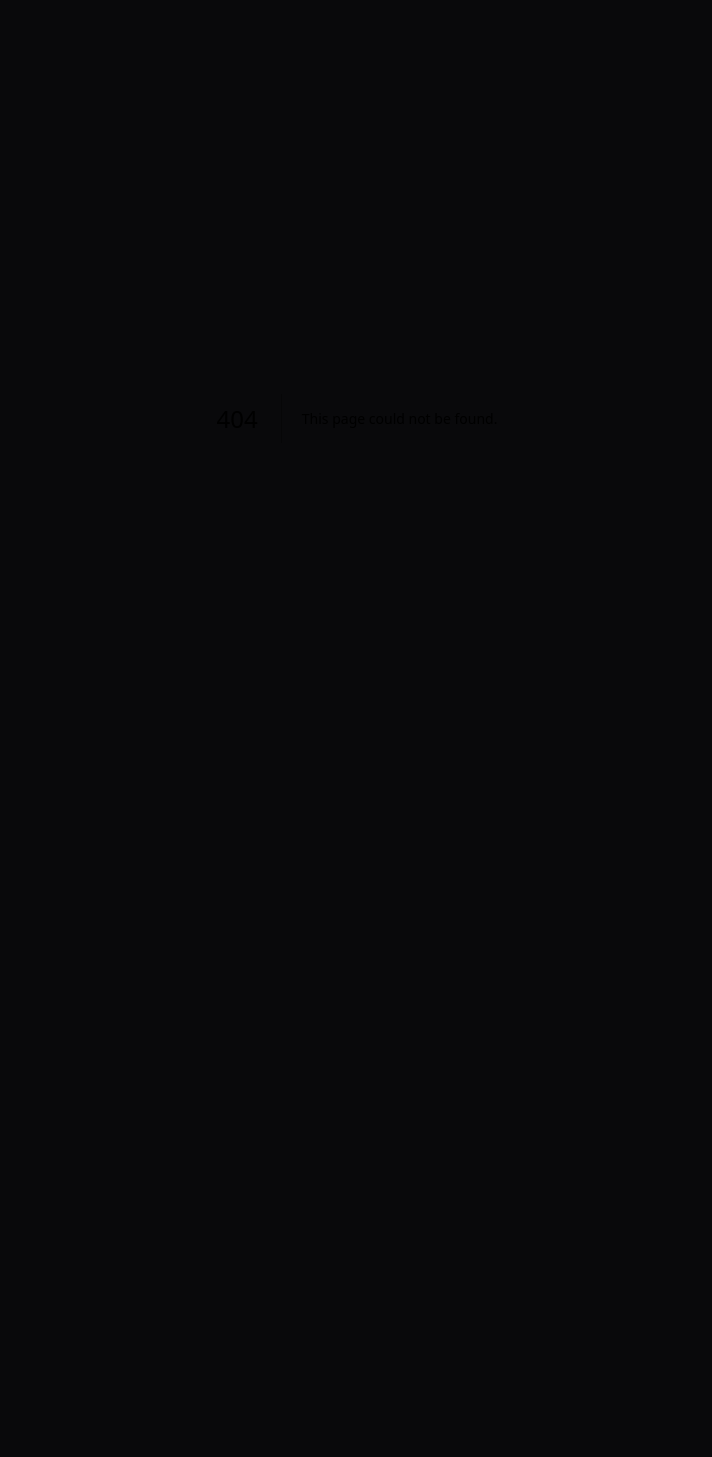
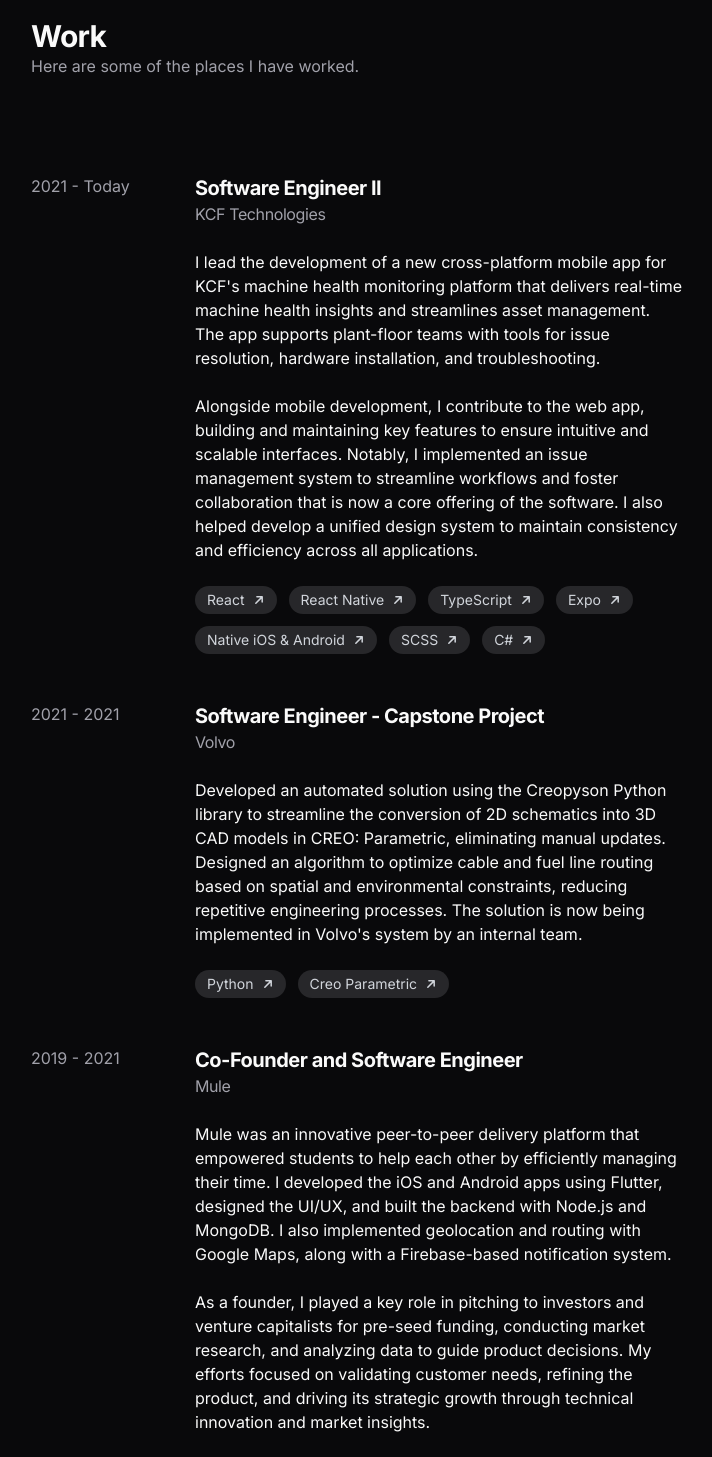
Before and after one commit to mrigankdoshy/personal-website-v2, a Next.js app: page /work in a window 1280 px wide. Before the commit this address had no page. Shown: the part 142-1599 px from the top of the page, without its empty margins (283-995 px from the left). Before the commit the page ends 1136 px from the top, so only its background shows below. Built offline with nearby package versions, Linux system fonts and the light colour scheme.

Commit message:
feat: work section

```diff
--- /dev/null
+++ b/src/app/work/page.tsx
@@ -0,0 +1,12 @@
+import { Work } from '@/features/work/work';
+import { siteConfig } from '@/shared/config/site-config';
+import { Metadata } from 'next';
+
+export const metadata: Metadata = {
+  title: `Work | ${siteConfig.title}`,
+  description: siteConfig.description,
+};
+
+export default function WorkPage() {
+  return <Work />;
+}
--- a/src/features/about/connect.tsx
+++ b/src/features/about/connect.tsx
@@ -60,7 +60,7 @@ export function Connect() {
           <li key={label} className="col-span-1 transition-opacity">
             <Link
               href={href}
-              className="inline-grid w-full rounded-lg bg-secondary p-4 no-underline transition-opacity"
+              className="group inline-grid w-full transform rounded-lg bg-secondary p-4 text-foreground no-underline transition duration-200 hover:scale-105 hover:text-foreground"
             >
               <div className="flex items-center justify-between">
                 <div className="flex items-center gap-3">
@@ -68,7 +68,7 @@ export function Connect() {
                   <span className="text-sm">{label}</span>
                 </div>
                 <FontAwesomeIcon
-                  className="-rotate-45 text-muted-foreground"
+                  className="-rotate-45 transform transition duration-200 group-hover:-translate-y-0.5 group-hover:translate-x-0.5"
                   icon={faArrowRight}
                 />
               </div>
--- /dev/null
+++ b/src/features/work/work.tsx
@@ -0,0 +1,169 @@
+import { Section } from '@/features/about/section';
+import { Tag } from '@/shared/ui/tag';
+import { CSSProperties } from 'react';
+
+export function Work() {
+  return (
+    <div className="flex flex-col gap-16 md:gap-24">
+      <div>
+        <h1 className="animate-fade-in text-3xl font-bold tracking-tight text-foreground">
+          Work
+        </h1>
+        <p
+          className="animate-fade-in text-muted-foreground"
+          style={{ '--index': 1 } as CSSProperties}
+        >
+          Here are some of the places I have worked.
+        </p>
+      </div>
+      <div
+        className="flex animate-fade-in flex-col gap-12"
+        style={{ '--index': 2 } as CSSProperties}
+      >
+        <Section heading="2021 - Today" alignment="left">
+          <div className="flex flex-col gap-6">
+            <div>
+              <h2 className="text-xl font-bold tracking-tight text-foreground">
+                Software Engineer II
+              </h2>
+              <h3 className="text-md tracking-tight text-muted-foreground">
+                KCF Technologies
+              </h3>
+            </div>
+            <p>
+              I lead the development of a new cross-platform mobile app for
+              KCF&apos;s machine health monitoring platform that delivers
+              real-time machine health insights and streamlines asset
+              management. The app supports plant-floor teams with tools for
+              issue resolution, hardware installation, and troubleshooting.
+            </p>
+            <p>
+              Alongside mobile development, I contribute to the web app,
+              building and maintaining key features to ensure intuitive and
+              scalable interfaces. Notably, I implemented an issue management
+              system to streamline workflows and foster collaboration that is
+              now a core offering of the software. I also helped develop a
+              unified design system to maintain consistency and efficiency
+              across all applications.
+            </p>
+            <div className="flex flex-wrap gap-3 text-sm">
+              <Tag label="React" href="https://react.dev" />
+              <Tag label="React Native" href="https://reactnative.dev" />
+              <Tag label="TypeScript" href="https://www.typescriptlang.org" />
+              <Tag label="Expo" href="https://expo.dev" />
+              <Tag
+                label="Native iOS & Android"
+                href="https://reactnative.dev/docs/turbo-native-modules-introduction"
+              />
+              <Tag label="SCSS" href="https://sass-lang.com" />
+              <Tag
+                label="C#"
+                href="https://learn.microsoft.com/en-us/dotnet/csharp/"
+              />
+            </div>
+          </div>
+        </Section>
+
+        <Section heading="2021 - 2021" alignment="left">
+          <div className="flex flex-col gap-6">
+            <div>
+              <h2 className="text-xl font-bold tracking-tight text-foreground">
+                Software Engineer - Capstone Project
+              </h2>
+              <h3 className="text-md tracking-tight text-muted-foreground">
+                Volvo
+              </h3>
+            </div>
+            <p>
+              Developed an automated solution using the Creopyson Python library
+              to streamline the conversion of 2D schematics into 3D CAD models
+              in CREO: Parametric, eliminating manual updates. Designed an
+              algorithm to optimize cable and fuel line routing based on spatial
+              and environmental constraints, reducing repetitive engineering
+              processes. The solution is now being implemented in Volvo&apos;s
+              system by an internal team.
+            </p>
+            <div className="flex flex-wrap gap-3 text-sm">
+              <Tag label="Python" href="https://www.python.org" />
+              <Tag
+                label="Creo Parametric"
+                href="https://www.ptc.com/en/products/creo/parametric"
+              />
+            </div>
+          </div>
+        </Section>
+
+        <Section heading="2019 - 2021" alignment="left">
+          <div className="flex flex-col gap-6">
+            <div>
+              <h2 className="text-xl font-bold tracking-tight text-foreground">
+                Co-Founder and Software Engineer
+              </h2>
+              <h3 className="text-md tracking-tight text-muted-foreground">
+                Mule
+              </h3>
+            </div>
+            <p>
+              Mule was an innovative peer-to-peer delivery platform that
+              empowered students to help each other by efficiently managing
+              their time. I developed the iOS and Android apps using Flutter,
+              designed the UI/UX, and built the backend with Node.js and
+              MongoDB. I also implemented geolocation and routing with Google
+              Maps, along with a Firebase-based notification system.
+            </p>
+            <p>
+              As a founder, I played a key role in pitching to investors and
+              venture capitalists for pre-seed funding, conducting market
+              research, and analyzing data to guide product decisions. My
+              efforts focused on validating customer needs, refining the
+              product, and driving its strategic growth through technical
+              innovation and market insights.
+            </p>
+            <div className="flex flex-wrap gap-3 text-sm">
+              <Tag label="Flutter" href="https://flutter.dev" />
+              <Tag label="Node.js" href="https://nodejs.org" />
+              <Tag label="Express" href="https://expressjs.com" />
+              <Tag label="MobX" href="https://mobx.js.org" />
+              <Tag label="MongoDB" href="https://www.mongodb.com" />
+              <Tag label="Firebase" href="https://firebase.google.com" />
+              <Tag
+                label="Google Maps Platform"
+                href="https://mapsplatform.google.com"
+              />
+            </div>
+          </div>
+        </Section>
+
+        <Section heading="2018 - 2021" alignment="left">
+          <div className="flex flex-col gap-6">
+            <div>
+              <h2 className="text-xl font-bold tracking-tight text-foreground">
+                Co-Founder
+              </h2>
+              <h3 className="text-md tracking-tight text-muted-foreground">
+                Blockchain@PSU
+              </h3>
+            </div>
+            <p>
+              I co-founded Blockchain@PSU, a student-run organization that grew
+              to over 300 members, focused on training students in essential
+              FinTech and blockchain skills. I led the planning and execution of
+              technological projects and strategic initiatives to foster growth
+              and engagement within the community. In addition to teaching an
+              officially offered blockchain course at Penn State, I cultivated
+              valuable partnerships with organizations like Microsoft, IBM,
+              BlockVenture Coalition, and others, expanding the impact of the
+              blockchain ecosystem at the university.
+            </p>
+            <div className="flex flex-wrap gap-3 text-sm">
+              <Tag label="Blockchain" />
+              <Tag label="dApps" />
+              <Tag label="Solidity" href="https://soliditylang.org" />
+              <Tag label="Truffle" href="https://archive.trufflesuite.com" />
+            </div>
+          </div>
+        </Section>
+      </div>
+    </div>
+  );
+}
--- /dev/null
+++ b/src/shared/ui/tag.tsx
@@ -0,0 +1,29 @@
+import { Link } from '@/shared/ui/link';
+import { cn } from '@/shared/utils/cn';
+import { faArrowRight } from '@fortawesome/free-solid-svg-icons';
+import { FontAwesomeIcon } from '@fortawesome/react-fontawesome';
+
+const className =
+  'hover:bg-tertiary flex w-fit items-center rounded-full bg-secondary px-3 py-1 no-underline text-secondary-foreground gap-2 ';
+
+type TagProps = Readonly<{
+  href?: string;
+  label: string;
+}>;
+
+export function Tag({ href, label }: TagProps) {
+  return href ? (
+    <Link
+      href={href}
+      className={cn(
+        className,
+        'transform transition duration-300 hover:scale-105 hover:text-foreground'
+      )}
+    >
+      {label}
+      <FontAwesomeIcon className="h-3 w-3 -rotate-45" icon={faArrowRight} />
+    </Link>
+  ) : (
+    <div className={className}>{label}</div>
+  );
+}
```
